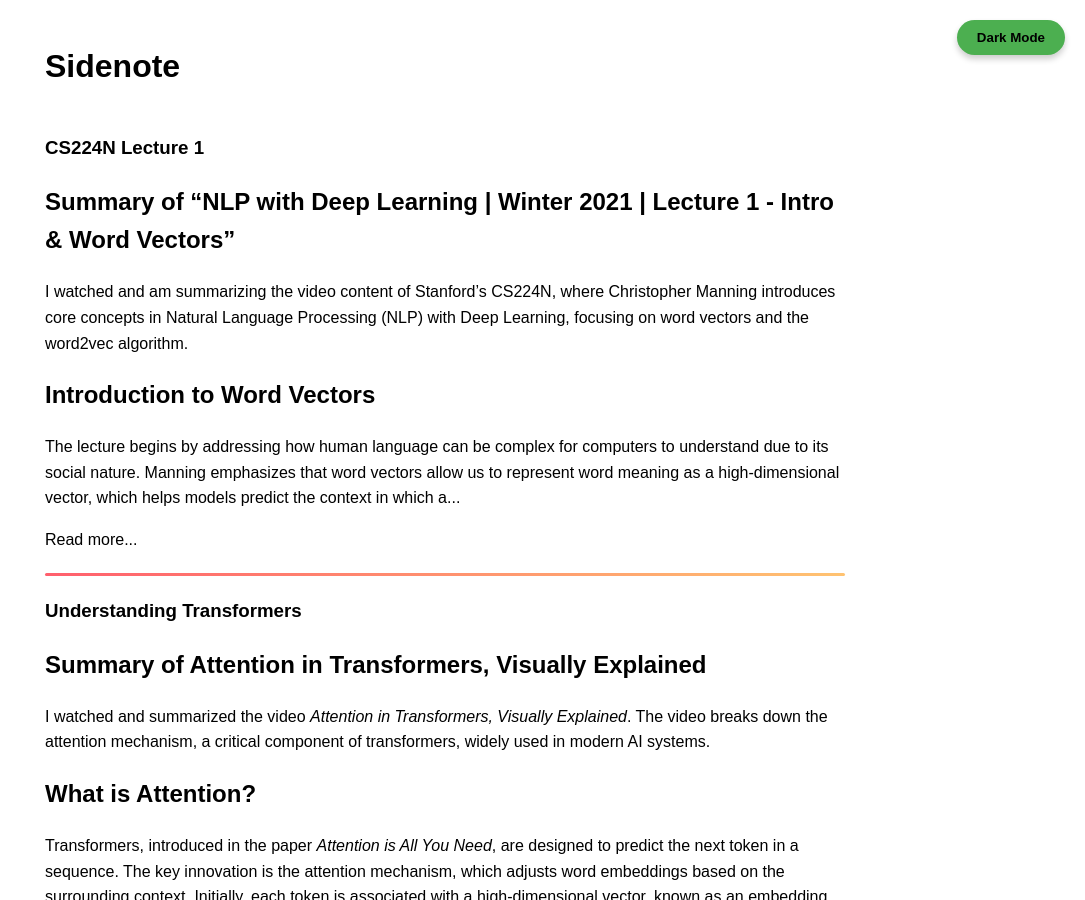
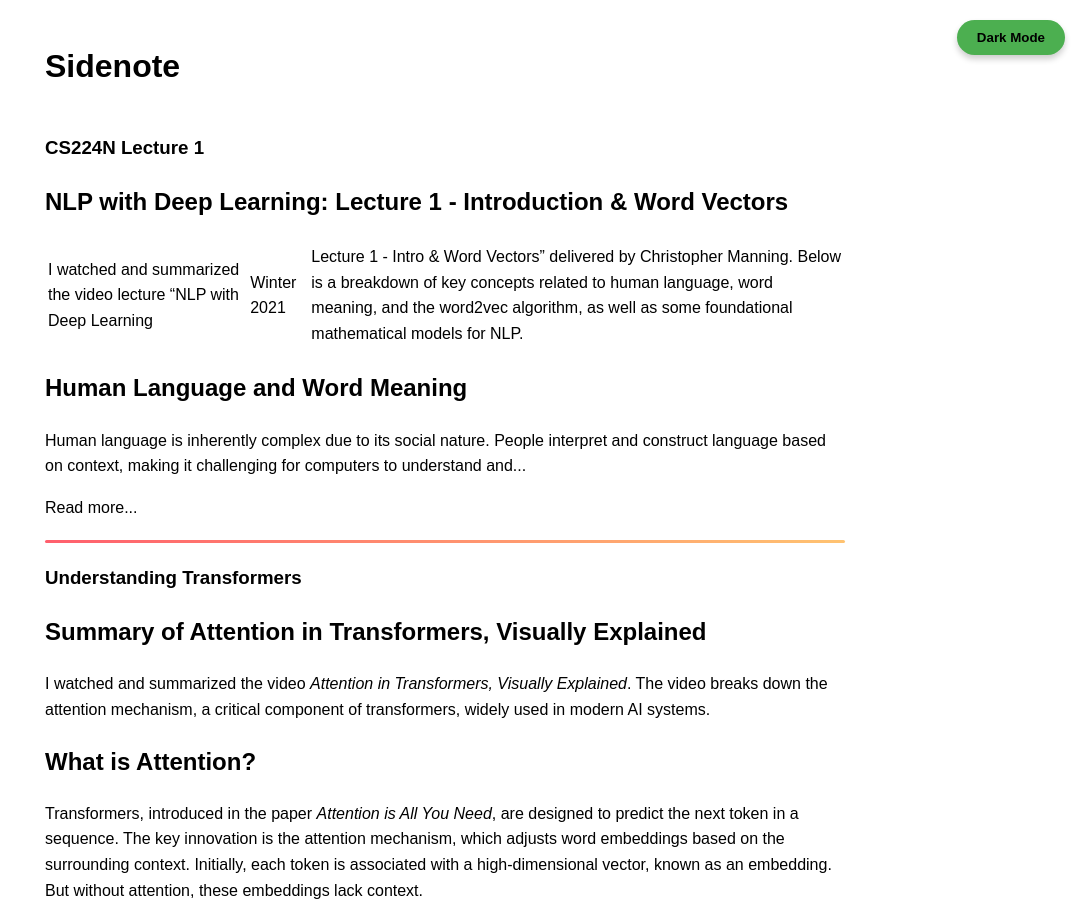
Before and after one commit to itmustalwaysbenight/sidenote, a Jekyll site: the page built from index.html, in a window 1280 px wide and 900 px high. Shown: the whole window, without its empty margins (195-1280 px from the left). Built offline with Jekyll 4.4.1, drawn with Linux system fonts in a browser that asks for light colours; some of the changed lines change nothing that is shown.

Commit message:
new post

```diff
--- a/_posts/2024-09-12-3CS224n-lecture-1.md
+++ b/_posts/2024-09-12-3CS224n-lecture-1.md
@@ -4,59 +4,60 @@
 date: 2024-09-12
 external_url: "https://youtu.be/rmVRLeJRkl4?si=KtSKnzO4mDoXTat8"
 ---
+# NLP with Deep Learning: Lecture 1 - Introduction & Word Vectors
 
-# Summary of "NLP with Deep Learning | Winter 2021 | Lecture 1 - Intro & Word Vectors"
+I watched and summarized the video lecture "NLP with Deep Learning | Winter 2021 | Lecture 1 - Intro & Word Vectors" delivered by Christopher Manning. Below is a breakdown of key concepts related to human language, word meaning, and the word2vec algorithm, as well as some foundational mathematical models for NLP.
 
-I watched and am summarizing the video content of Stanford's CS224N, where Christopher Manning introduces core concepts in Natural Language Processing (NLP) with Deep Learning, focusing on word vectors and the word2vec algorithm.
+## Human Language and Word Meaning
 
-## Introduction to Word Vectors
-
-The lecture begins by addressing how human language can be complex for computers to understand due to its social nature. Manning emphasizes that word vectors allow us to represent word meaning as a high-dimensional vector, which helps models predict the context in which a word appears. This result is particularly surprising because it defies thousands of years of traditional linguistic theory.
-
-Word vectors are real-numbered vectors that represent words in a continuous vector space. Similar words have similar vectors, allowing for operations like analogies to be performed (e.g., \\( \text{king} - \text{man} + \text{woman} \approx \text{queen} \\)). This provides a powerful way to measure semantic similarity.
-
-## Human Language and Machine Translation
-
-Human language is an evolving system, constructed and interpreted by people. Its inherent complexity makes it difficult for machines to process. Despite this, recent progress in NLP, especially in machine translation, has led to tools like Google Translate, which can moderately translate languages such as Swahili to English with reasonable accuracy.
-
-The most significant development in NLP has been models like GPT-3, which can perform a variety of tasks using a single, large model trained on vast amounts of data. The key capability of GPT-3 is its ability to predict the next word in a sequence based on its context, enabling it to complete various tasks without the need for task-specific training.
-
-## Distributional Semantics
-
-One of the fundamental ideas in NLP is distributional semantics, which captures word meaning based on the words that frequently appear near it. This concept is encapsulated in J.R. Firth's famous quote, "You shall know a word by the company it keeps." The distributional hypothesis forms the basis of word vector models.
-
-Words are represented by vectors, which are updated through an optimization process to predict the context words around them. For example, in the sentence "The cat sat on the mat," "sat" could be the center word, and its surrounding words ("The", "cat", "on", "the", "mat") are its context words.
+Human language is inherently complex due to its social nature. People interpret and construct language based on context, making it challenging for computers to understand and generate. Despite this complexity, deep learning has enabled impressive advancements in modeling language, specifically in representing word meaning using vectors.
 
 ## Word2Vec Algorithm
 
-The word2vec algorithm, introduced by Tomas Mikolov and colleagues, provides an efficient way to learn word vectors from large text corpora. It uses two vectors per word: one when the word is the "center word" (\\( v_C \\)) and one when it is a "context word" (\\( u_O \\)).
+One key breakthrough in NLP is the word2vec algorithm, which learns word meaning through **distributional semantics**. Instead of relying on formal, dictionary-style definitions, word2vec assumes that a word's meaning is captured by the context in which it frequently appears. This idea follows J.R. Firth's well-known principle: _"You shall know a word by the company it keeps."_
 
-The algorithm calculates the probability of context words given a center word, using the softmax function:
+### Vector Representation of Words
 
-\\[
-P(O | C) = \frac{\exp(u_O^T v_C)}{\sum_{w \in V} \exp(u_w^T v_C)}
-\\]
+Each word in a corpus is assigned a dense, real-valued vector that represents its meaning. These vectors are often **300-dimensional**, though simplified examples may use fewer dimensions. Word vectors are also known as **neural word representations** or **word embeddings** because they map words into a high-dimensional space.
 
-To minimize the loss, word vectors are adjusted through gradient descent. The goal is to maximize the likelihood of predicting the actual context words that appear around each center word.
+Word2vec uses a **predictive model** to learn word embeddings. The model scans through a text corpus, identifying a central word \\( C \\) and context words \\( O \\) within a fixed window around \\( C \\). The objective is to adjust the word vectors so that the model assigns high probabilities to context words that frequently occur around the center word.
 
-## Gradient Descent and Optimization
+### Objective Function
 
-Gradient descent is used to update the word vectors by computing the gradients of the loss function with respect to the word vectors. This involves calculating the partial derivatives of the softmax function to determine how to adjust the vectors to increase the likelihood of predicting the correct context words.
+The objective function in word2vec seeks to maximize the likelihood of predicting context words given a center word. Specifically, the model minimizes the **negative log-likelihood** of the observed data:
 
-For each center word and context word, the gradient of the objective function is calculated and used to update the vectors. After many iterations, the word vectors become good representations of word meanings.
+$$
+J(\theta) = -\frac{1}{T} \sum_{t=1}^{T} \sum_{j=-M, j \neq 0}^{M} \log P(O_j | C_t)
+$$
 
-## Practical Use of Word Vectors
+where \\( T \\) is the number of words in the corpus, and \\( M \\) defines the size of the context window.
 
-Word vectors have many practical applications. They can be used to find similar words, perform analogies, and even model semantic relationships between words. For instance, word vectors allow us to solve analogy tasks such as:
+### Calculating Probabilities with Softmax
 
-\\[
-\text{king} - \text{man} + \text{woman} \approx \text{queen}
-\\]
+To predict the probability of a context word given a center word, word2vec uses the **softmax function**. For a center word \\( C \\) and a context word \\( O \\), the probability is calculated as follows:
 
-Similarly, word vectors can capture relationships like:
+$$
+P(O | C) = \frac{\exp(\mathbf{v}_O \cdot \mathbf{v}_C)}{\sum_{w \in V} \exp(\mathbf{v}_w \cdot \mathbf{v}_C)}
+$$
 
-\\[
-\text{Australia} : \text{beer} :: \text{France} : \text{champagne}
-\\]
+Here, \\( \mathbf{v}_O \\) and \\( \mathbf{v}_C \\) are the vectors for the context word and center word, and \\( V \\) is the vocabulary. The dot product between the vectors \\( \mathbf{v}_O \\) and \\( \mathbf{v}_C \\) measures their similarity, and exponentiating ensures non-negative probabilities. The softmax normalizes the scores so that they sum to 1.
 
-In conclusion, word vectors provide a powerful tool for representing meaning in NLP. They allow us to encode semantic relationships between words in a continuous space, facilitating tasks like translation, information retrieval, and sentiment analysis.
+### Gradient Descent and Optimization
+
+The word vectors are optimized using **gradient descent**. The gradient of the loss function is computed with respect to the word vectors, guiding the model to update the vectors in the direction that maximizes the likelihood of the observed context words. The gradient for a center word \\( C \\) is calculated as follows:
+
+$$
+\frac{\partial J(\theta)}{\partial \mathbf{v}_C} = \mathbf{v}_O - \sum_{w \in V} P(w | C) \mathbf{v}_w
+$$
+
+This can be interpreted as the difference between the observed context vector \\( \mathbf{v}_O \\) and the expected context vectors based on the model’s predictions.
+
+### Two Vectors Per Word
+
+In word2vec, each word is assigned two separate vectors: one for when the word is used as a center word, and another for when it is used as a context word. Although this might seem redundant, it simplifies optimization and gradient computation. At the end of training, these vectors are often averaged to form a single word vector used in downstream tasks.
+
+## Applications of Word Vectors
+
+Word vectors learned by word2vec capture rich semantic information. For example, similar words (like "king" and "queen") cluster together in the vector space, and analogies (such as _king - man + woman = queen_) can be solved through simple vector arithmetic.
+
+The model’s ability to understand analogies and semantic relationships in this way was a major milestone in NLP, leading to more sophisticated language models, such as GPT-3.
```
